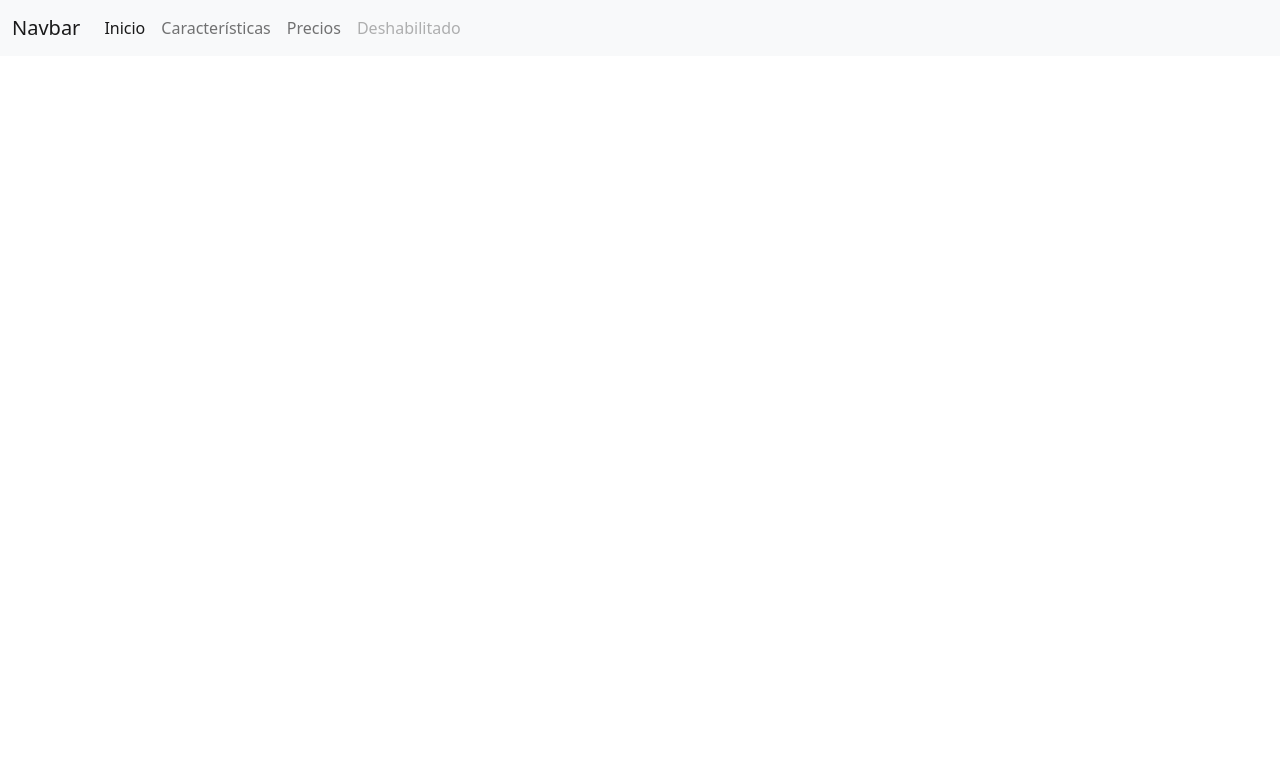
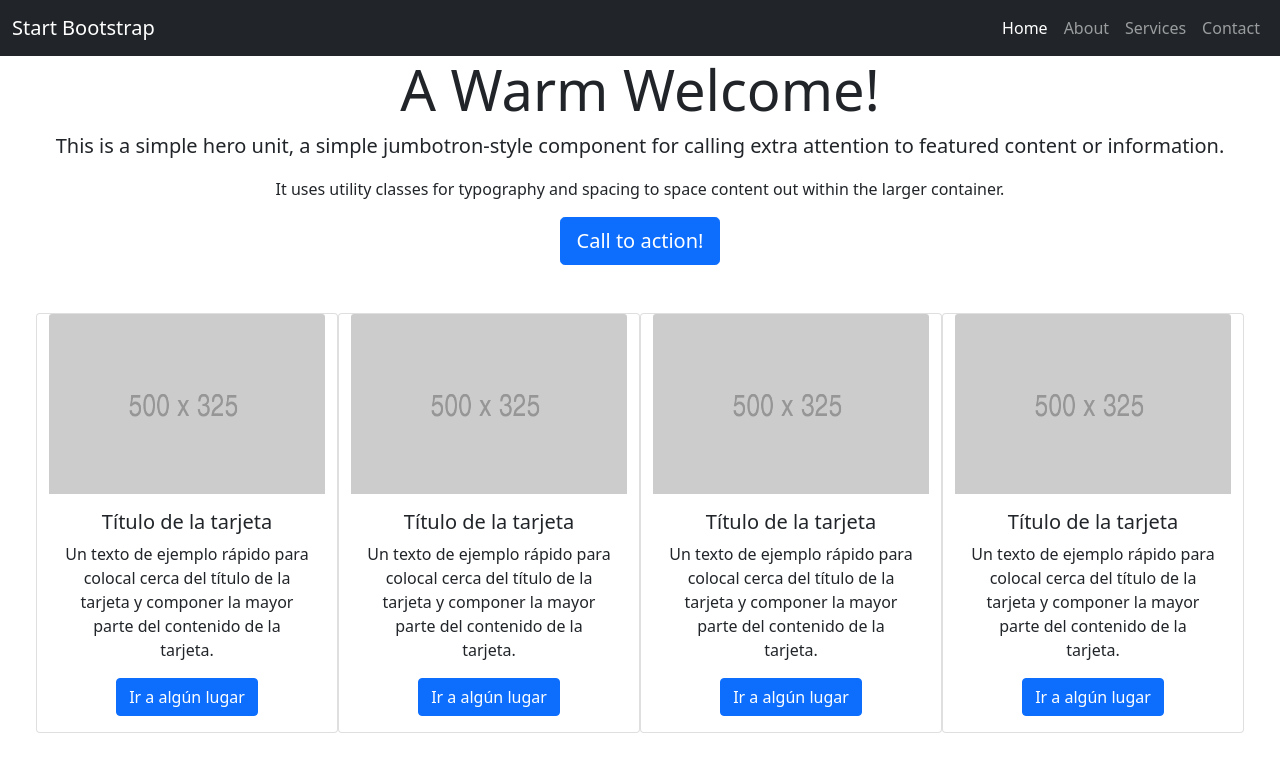
Before and after one commit to jgonzalez-89/Landing-Page-with-React, a React (Vite) app: page / in a window 1280 px wide. Shown: the top 772 px of the page. Built offline with nearby package versions, Linux system fonts and the light colour scheme.

Commit message:
Add Cards and Jumbotrol

```diff
--- /dev/null
+++ b/src/components/card.jsx
@@ -0,0 +1,17 @@
+import React from 'react'
+import image from '../assets/500x325.png'
+
+const Card = () => {
+  return (
+      <div class="card">
+          <img src={image} class="card-img-top" alt="..." />
+          <div class="card-body">
+              <h5 class="card-title">Título de la tarjeta</h5>
+              <p class="card-text">Un texto de ejemplo rápido para colocal cerca del título de la tarjeta y componer la mayor parte del contenido de la tarjeta.</p>
+              <a href="#" class="btn btn-primary">Ir a algún lugar</a>
+          </div>
+      </div>
+  )
+}
+
+export default Card
--- /dev/null
+++ b/src/components/home.jsx
@@ -0,0 +1,25 @@
+import React from "react";
+import Navbar from "./Navbar.jsx";
+import Jumbotron from "./Jumbotron.jsx";
+import Card from "./Card.jsx";
+
+//include images into your bundle
+
+//create your first component
+const Home = () => {
+	return (
+		<div className="text-center">
+      <Navbar />
+      <Jumbotron />
+      <div class="row g-4 p-5 mb-4 row-cols-1 row-cols-md-2 row-cols-lg-3  row-cols-xl-4">
+          <Card/>
+          <Card/>
+          <Card/>
+          <Card/>
+      </div>
+
+		</div>
+	);
+};
+
+export default Home;
--- /dev/null
+++ b/src/components/jumbotron.jsx
@@ -0,0 +1,14 @@
+import React from 'react'
+
+const Jumbotron = () => {
+    return (
+        <div class="jumbotron">
+            <h1 class="display-4">A Warm Welcome!</h1>
+            <p class="lead">This is a simple hero unit, a simple jumbotron-style component for calling extra attention to featured content or information.</p>
+                <p>It uses utility classes for typography and spacing to space content out within the larger container.</p>
+                <a class="btn btn-primary btn-lg" href="#" role="button">Call to action!</a>
+        </div>
+    )
+}
+
+export default Jumbotron
--- a/src/components/navbar.jsx
+++ b/src/components/navbar.jsx
@@ -2,25 +2,26 @@ import React from 'react'
 
 const Navbar = () => {
   return (
-    <nav class="navbar navbar-expand-lg navbar-light bg-light">
+    <nav class="navbar navbar-expand-lg navbar-dark bg-dark">
   <div class="container-fluid">
-    <a class="navbar-brand" href="#">Navbar</a>
+    <a class="navbar-brand" href="#">Start Bootstrap</a>
     <button class="navbar-toggler" type="button" data-bs-toggle="collapse" data-bs-target="#navbarNav" aria-controls="navbarNav" aria-expanded="false" aria-label="Toggle navigation">
       <span class="navbar-toggler-icon"></span>
     </button>
+
     <div class="collapse navbar-collapse" id="navbarNav">
-      <ul class="navbar-nav">
+      <ul class="navbar-nav ms-auto">
         <li class="nav-item">
-          <a class="nav-link active" aria-current="page" href="#">Inicio</a>
+          <a class="nav-link active" aria-current="page" href="Home">Home</a>
         </li>
         <li class="nav-item">
-          <a class="nav-link" href="#">Características</a>
+          <a class="nav-link" href="About">About</a>
         </li>
         <li class="nav-item">
-          <a class="nav-link" href="#">Precios</a>
+          <a class="nav-link" href="Services">Services</a>
         </li>
         <li class="nav-item">
-          <a class="nav-link disabled">Deshabilitado</a>
+          <a class="nav-link" href="Contact">Contact</a>
         </li>
       </ul>
     </div>
--- a/src/main.jsx
+++ b/src/main.jsx
@@ -1,11 +1,11 @@
 import React from 'react'
 import ReactDOM from 'react-dom/client'
-import Navbar from './components/navbar'
-
+import Home from './components/home'
 import './index.css'
 
 ReactDOM.createRoot(document.getElementById('root')).render(
+
   <React.StrictMode>
-    <Navbar />
+    <Home />
   </React.StrictMode>
 )
```
Also changed, not shown: src/assets/500x325.png (added).
